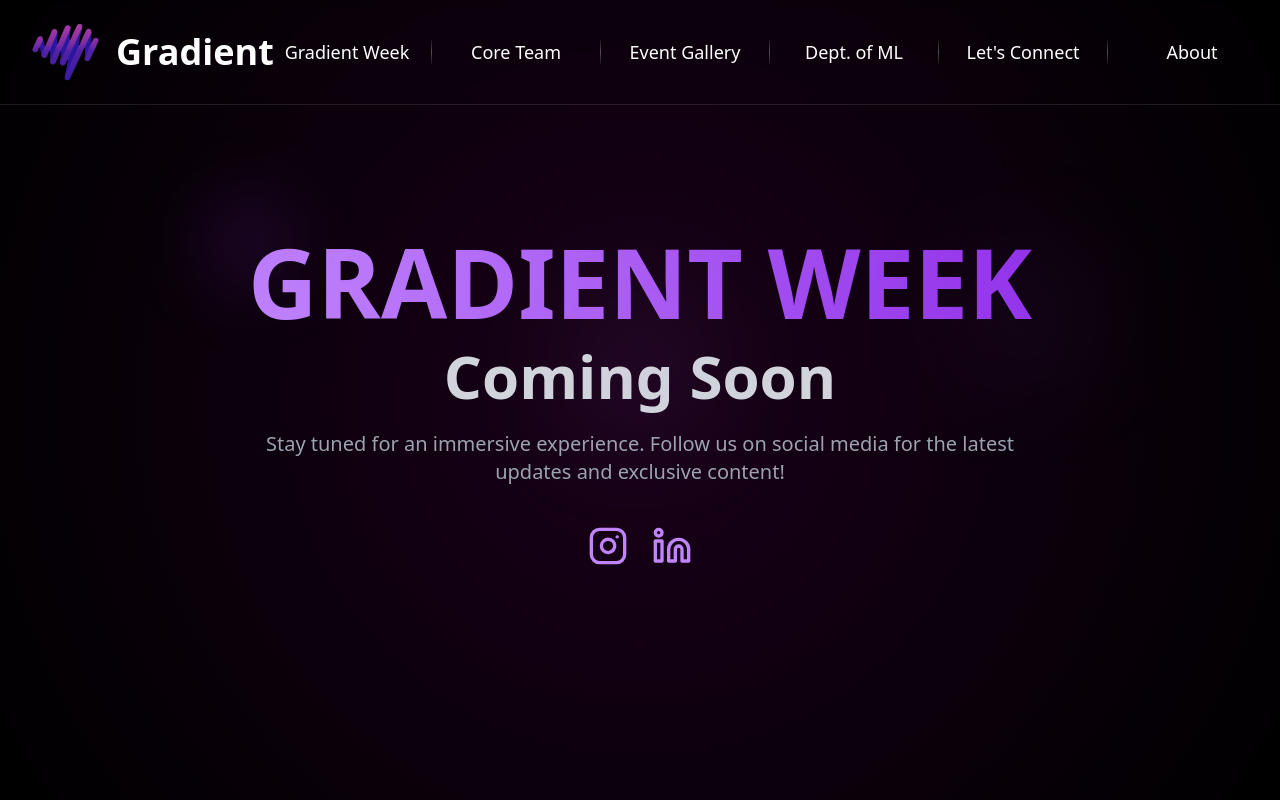
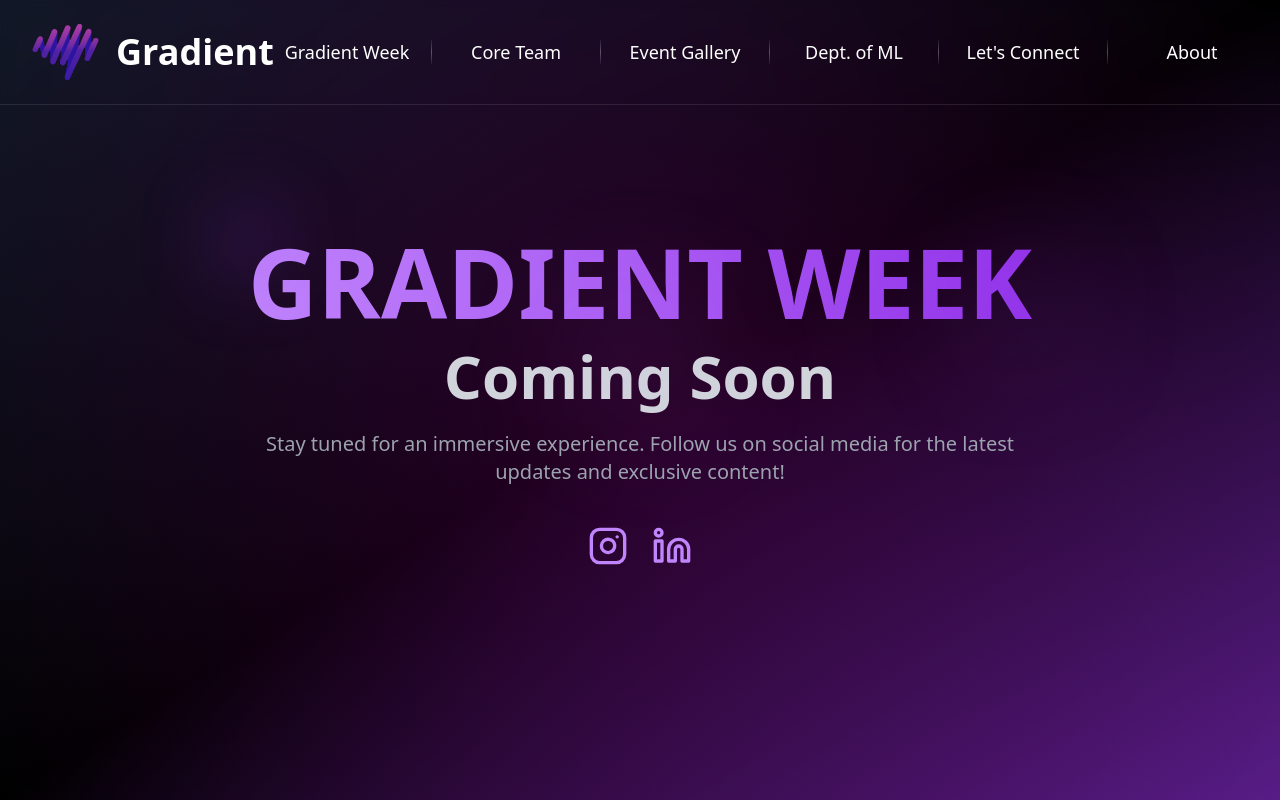
Before and after one commit to Vinay-yele/Gradient-Website, a Next.js app: page /events in a window 1280 px wide. Shown: the top 800 px of the page. Built offline with nearby package versions, Linux system fonts and the light colour scheme.

Commit message:
Update page.tsx

```diff
--- a/app/events/page.tsx
+++ b/app/events/page.tsx
@@ -6,7 +6,7 @@ import { Instagram, Linkedin } from 'lucide-react'
 
 export default function Events() {
   return (
-    <main className="min-h-screen bg-black text-white relative overflow-hidden flex flex-col items-center justify-center text-center px-6">
+    <main className="min-h-screen bg-gradient-to-br from-gray-900 via-black to-purple-900 text-white relative overflow-hidden flex flex-col items-center justify-center text-center px-6">
       <Navbar />
       <div className="relative z-10">
         <motion.div
@@ -34,16 +34,16 @@ export default function Events() {
           animate={{ opacity: 1 }}
           transition={{ delay: 0.5, duration: 0.7 }}
         >
-          <a href="#" className="text-purple-400 hover:text-purple-500 transition">
+          <a href="https://instagram.com" target="_blank" rel="noopener noreferrer" className="text-purple-400 hover:text-purple-500 transition">
             <Instagram size={40} />
           </a>
-          <a href="#" className="text-purple-400 hover:text-purple-500 transition">
+          <a href="https://linkedin.com" target="_blank" rel="noopener noreferrer" className="text-purple-400 hover:text-purple-500 transition">
             <Linkedin size={40} />
           </a>
         </motion.div>
       </div>
 
-      <div className="absolute inset-0 bg-[radial-gradient(circle_at_center,_rgba(128,0,128,0.2),_transparent)] pointer-events-none" />
+      <div className="absolute inset-0 bg-[radial-gradient(circle_at_center,_rgba(128,0,128,0.3),_transparent)] pointer-events-none" />
     </main>
   )
 }
```
